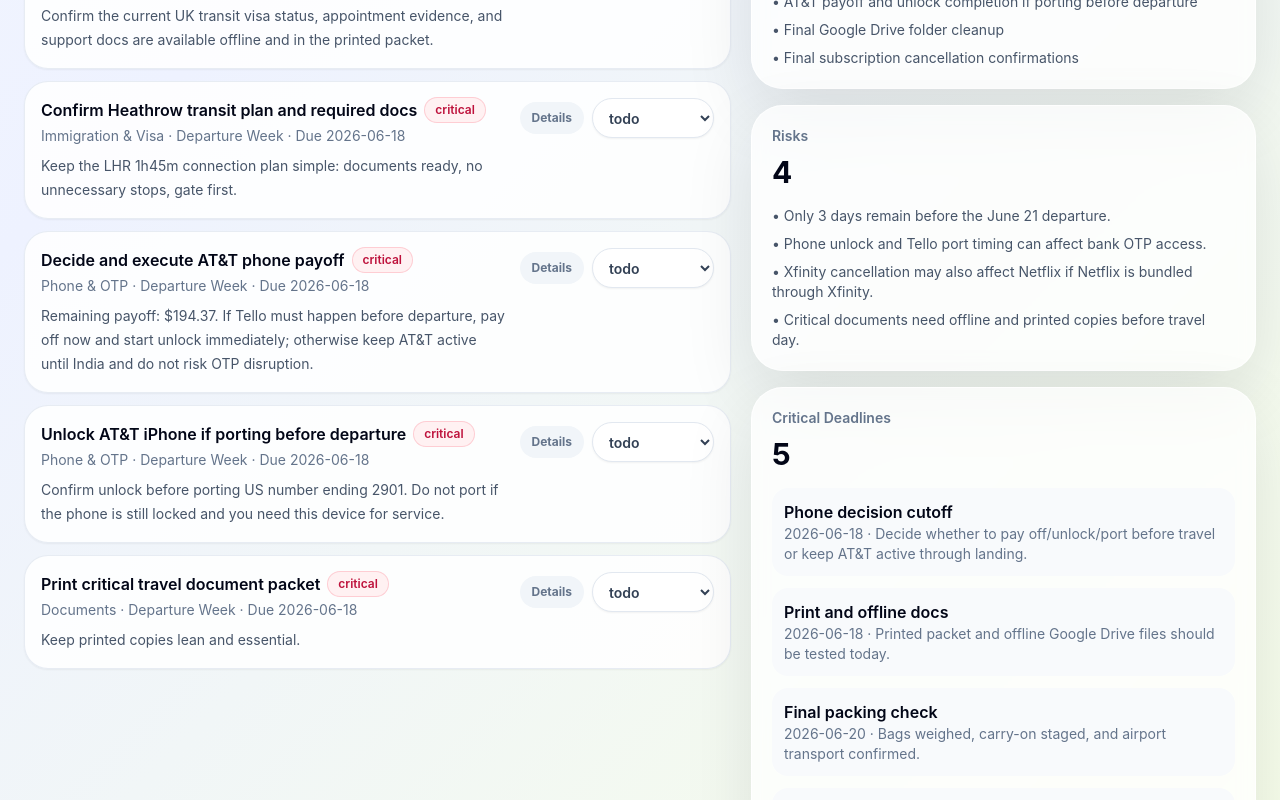
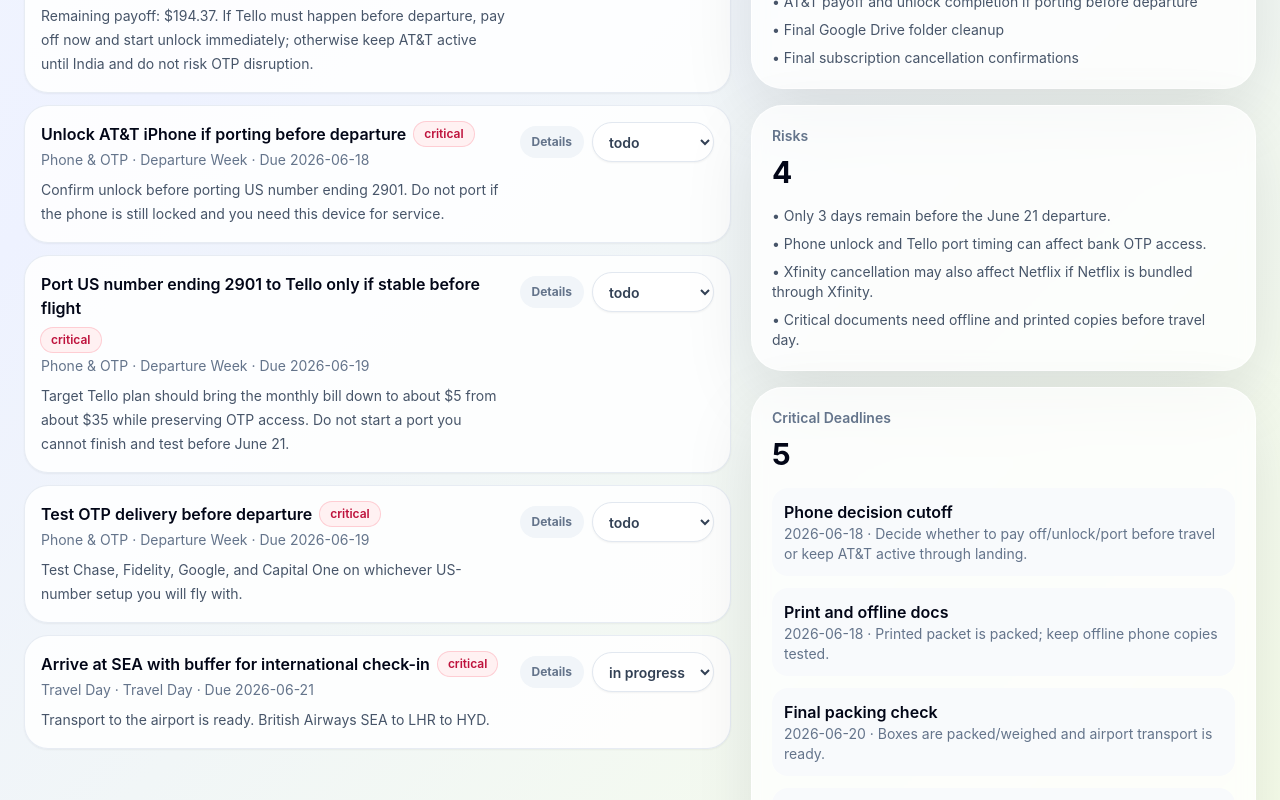
Before and after one commit to SumanthVarma798/india-move-command-center, a React (Vite) app: page / in a window 1280 px wide. Shown: the part 1400-2200 px from the top of the page. Built offline with nearby package versions, Linux system fonts and the light colour scheme.

Commit message:
Mark travel prep items complete

```diff
--- a/src/data/initialData.ts
+++ b/src/data/initialData.ts
@@ -13,7 +13,7 @@
 export const initialData: AppData = {
   meta: {
     lastUpdated: new Date().toISOString(),
-    nextAction: 'Resolve the phone path today: pay off/unlock if you need Tello before departure, then print/offline docs and fund the Chase buffer.',
+    nextAction: 'Travel docs, boxes, and airport transport are ready. Resolve the phone/OTP path and fund the Chase buffer next.',
     risks: [
       'Only 3 days remain before the June 21 departure.',
       'Phone unlock and Tello port timing can affect bank OTP access.',
@@ -23,15 +23,15 @@
     waitingOn: ['AT&T payoff and unlock completion if porting before departure', 'Final Google Drive folder cleanup', 'Final subscription cancellation confirmations'],
     deadlines: [
       { label: 'Phone decision cutoff', date: '2026-06-18', notes: 'Decide whether to pay off/unlock/port before travel or keep AT&T active through landing.' },
-      { label: 'Print and offline docs', date: '2026-06-18', notes: 'Printed packet and offline Google Drive files should be tested today.' },
-      { label: 'Final packing check', date: '2026-06-20', notes: 'Bags weighed, carry-on staged, and airport transport confirmed.' },
+      { label: 'Print and offline docs', date: '2026-06-18', notes: 'Printed packet is packed; keep offline phone copies tested.' },
+      { label: 'Final packing check', date: '2026-06-20', notes: 'Boxes are packed/weighed and airport transport is ready.' },
       { label: 'Departure to India', date: '2026-06-21', notes: 'British Airways SEA to HYD via LHR.' },
       { label: 'Xfinity service end date', date: '2026-07-31', notes: 'Confirm final bill and Netflix bundle impact.' },
     ],
   },
   tasks: [
-    { id: 'bio-packet', title: 'Verify UK transit visa docs are travel-ready', phase: 'Departure Week', status: 'todo', priority: 'critical', dueDate: '2026-06-18', notes: 'Confirm the current UK transit visa status, appointment evidence, and support docs are available offline and in the printed packet.', completionCriteria: ['Latest UK transit visa status or decision evidence is saved in Google Drive.', 'Passport and required supporting documents are easy to find offline.', 'Printed packet contains the required visa/transit evidence.', 'You can open the key confirmation offline on your phone.'] },
-    { id: 'bio-confirm', title: 'Confirm Heathrow transit plan and required docs', phase: 'Departure Week', status: 'todo', priority: 'critical', dueDate: '2026-06-18', notes: 'Keep the LHR 1h45m connection plan simple: documents ready, no unnecessary stops, gate first.', completionCriteria: ['Heathrow connection plan is reviewed.', 'Boarding passes and transit documents are accessible offline.', 'Carry-on document pouch is staged.', 'You know which documents to show if asked during transit/security.'] },
+    { id: 'bio-packet', title: 'Verify UK transit visa docs are travel-ready', phase: 'Departure Week', status: 'done', priority: 'critical', dueDate: '2026-06-18', notes: 'Transit visa application, Indian passport, I-797A, and travel docs are printed, organized, and packed.', completionCriteria: ['Latest UK transit visa status or decision evidence is saved in Google Drive.', 'Passport and required supporting documents are easy to find offline.', 'Printed packet contains the required visa/transit evidence.', 'You can open the key confirmation offline on your phone.'] },
+    { id: 'bio-confirm', title: 'Confirm Heathrow transit plan and required docs', phase: 'Departure Week', status: 'done', priority: 'critical', dueDate: '2026-06-18', notes: 'Required transit/travel documents are organized and packed for the LHR connection.', completionCriteria: ['Heathrow connection plan is reviewed.', 'Boarding passes and transit documents are accessible offline.', 'Carry-on document pouch is staged.', 'You know which documents to show if asked during transit/security.'] },
     { id: 'drive-cleanup', title: 'Finish Google Drive relocation folder cleanup', phase: 'Departure Week', status: 'in progress', priority: 'high', dueDate: '2026-06-18', notes: 'Verify folder names match dashboard categories and mark critical files offline.', completionCriteria: ['All dashboard document categories have matching Google Drive folders.', 'Duplicate or stale relocation files are archived or clearly labeled.', 'Folder names are readable enough for someone helping you to find documents.', 'No sensitive files are copied into this public dashboard repo.'] },
     { id: 'phone-payoff', title: 'Decide and execute AT&T phone payoff', phase: 'Departure Week', status: 'todo', priority: 'critical', dueDate: '2026-06-18', notes: 'Remaining payoff: $194.37. If Tello must happen before departure, pay off now and start unlock immediately; otherwise keep AT&T active until India and do not risk OTP disruption.', completionCriteria: ['Decision is made: port before departure or keep AT&T active through landing.', 'If porting now, AT&T payoff is submitted for the remaining $194.37 balance.', 'Payment confirmation is saved or noted outside this dashboard.', 'Account/device page shows the installment balance as paid or pending payoff.'] },
     { id: 'phone-unlock', title: 'Unlock AT&T iPhone if porting before departure', phase: 'Departure Week', status: 'todo', priority: 'critical', dueDate: '2026-06-18', notes: 'Confirm unlock before porting US number ending 2901. Do not port if the phone is still locked and you need this device for service.', completionCriteria: ['AT&T unlock request is submitted after payoff clears.', 'Unlock approval or completion message is received.', 'iPhone settings show no SIM restrictions, or another carrier/eSIM test confirms unlock.', 'Unlock confirmation is saved in notes or Google Drive.'] },
@@ -41,10 +41,10 @@
     { id: 'xfinity-netflix', title: 'Resolve Netflix tied to Xfinity', phase: 'Departure Week', status: 'todo', priority: 'high', dueDate: '2026-06-18', notes: 'Netflix is tied to Xfinity, so confirm whether it cancels automatically or needs separate action.', completionCriteria: ['Netflix billing path through Xfinity is confirmed.', 'Decision is made: cancel Netflix, migrate billing, or let it end with Xfinity.', 'Any standalone Netflix cancellation or billing change is completed.', 'No unwanted Netflix charge remains after Xfinity end of service.'] },
     { id: 'cancel-prime', title: 'Cancel Amazon Prime membership if not needed', phase: 'Departure Week', status: 'todo', priority: 'normal', dueDate: '2026-06-19', notes: 'Cancel Prime unless there is a specific benefit worth keeping through the move.', completionCriteria: ['Prime renewal date and current benefits are checked.', 'Membership is cancelled or set not to renew.', 'Cancellation confirmation is saved or noted.', 'Any important Subscribe & Save, video, or household dependency is handled.'] },
     { id: 'chase-buffer', title: 'Leave a Chase cash buffer for missed misc payments', phase: 'Departure Week', status: 'todo', priority: 'high', dueDate: '2026-06-18', notes: 'Keep enough money in Chase checking so missed or delayed US misc payments clear without overdraft issues.', completionCriteria: ['A target buffer amount is chosen.', 'Upcoming autopay, subscriptions, utilities, cards, and stray charges are reviewed.', 'Chase checking has the buffer funded before departure.', 'Low-balance or transaction alerts are enabled.'] },
-    { id: 'print-docs', title: 'Print critical travel document packet', phase: 'Departure Week', status: 'todo', priority: 'critical', dueDate: '2026-06-18', notes: 'Keep printed copies lean and essential.', completionCriteria: ['Printed packet includes passport copy/reference, flight itinerary, UK transit visa materials, biometrics/visa confirmations, and key immigration support docs as appropriate.', 'Printed packet is placed in carry-on, not checked luggage.', 'A second minimal backup set is staged separately if useful.', 'Packet is reviewed once for stale or duplicate pages.'] },
+    { id: 'print-docs', title: 'Print critical travel document packet', phase: 'Departure Week', status: 'done', priority: 'critical', dueDate: '2026-06-18', notes: 'Travel docs are printed, organized, and packed: transit visa application, Indian passport, I-797A, and supporting packet.', completionCriteria: ['Printed packet includes passport copy/reference, flight itinerary, UK transit visa materials, biometrics/visa confirmations, and key immigration support docs as appropriate.', 'Printed packet is placed in carry-on, not checked luggage.', 'A second minimal backup set is staged separately if useful.', 'Packet is reviewed once for stale or duplicate pages.'] },
     { id: 'offline-docs', title: 'Download offline copies to phone', phase: 'Departure Week', status: 'todo', priority: 'high', dueDate: '2026-06-18', notes: 'Use Google Drive offline for required folders.', completionCriteria: ['Required Google Drive folders are marked available offline on the phone.', 'Files open while the phone is in airplane mode or without network.', 'Flight itinerary, UK transit visa docs, passport folder, and healthcare essentials are checked.', 'Phone has enough storage and battery strategy for travel day.'] },
-    { id: 'packing-final', title: 'Complete final luggage and carry-on check', phase: 'Departure Week', status: 'todo', priority: 'high', dueDate: '2026-06-20', notes: 'Include chargers, medications, cards, and printed packet.', completionCriteria: ['Carry-on contains passport, wallet/cards, phone, charger, power bank, medications, printed packet, and any must-not-lose items.', 'Checked bags are weighed and within airline limits.', 'Liquids, electronics, and medications are packed for airport screening.', 'Final apartment/home sweep is complete.'] },
-    { id: 'sea-airport', title: 'Arrive at SEA with buffer for international check-in', phase: 'Travel Day', status: 'todo', priority: 'critical', dueDate: '2026-06-21', notes: 'British Airways SEA to LHR to HYD.', completionCriteria: ['Transport to SEA is completed with enough buffer for international check-in.', 'British Airways check-in and bag drop are complete.', 'Passport, boarding passes, UK transit documents, and India arrival docs are accessible.', 'You are through security and at/near the gate with time to spare.'] },
+    { id: 'packing-final', title: 'Complete final luggage and carry-on check', phase: 'Departure Week', status: 'done', priority: 'high', dueDate: '2026-06-20', notes: 'Boxes are packed and weighed. Printed travel document packet is packed.', completionCriteria: ['Carry-on contains passport, wallet/cards, phone, charger, power bank, medications, printed packet, and any must-not-lose items.', 'Checked bags are weighed and within airline limits.', 'Liquids, electronics, and medications are packed for airport screening.', 'Final apartment/home sweep is complete.'] },
+    { id: 'sea-airport', title: 'Arrive at SEA with buffer for international check-in', phase: 'Travel Day', status: 'in progress', priority: 'critical', dueDate: '2026-06-21', notes: 'Transport to the airport is ready. British Airways SEA to LHR to HYD.', completionCriteria: ['Transport to SEA is completed with enough buffer for international check-in.', 'British Airways check-in and bag drop are complete.', 'Passport, boarding passes, UK transit documents, and India arrival docs are accessible.', 'You are through security and at/near the gate with time to spare.'] },
     { id: 'lhr-transit', title: 'Execute Heathrow 1h45m transit plan', phase: 'Heathrow Transit', status: 'todo', priority: 'critical', dueDate: '2026-06-22', notes: 'Move quickly, follow flight connections signage, keep documents accessible.', completionCriteria: ['You follow Flight Connections signage immediately after arrival.', 'Boarding pass and travel documents are ready for any transit/security checks.', 'You avoid nonessential stops until the HYD gate is confirmed.', 'You reach the HYD gate before boarding closes.'] },
     { id: 'indian-sim', title: 'Get Indian SIM and validate OTPs', phase: 'First Week in India', status: 'todo', priority: 'critical', dueDate: '2026-06-28', notes: 'Keep US number active for bank OTP fallback.', completionCriteria: ['Indian SIM or eSIM is active with working data, calls, and SMS.', 'Primary family/local contacts can reach the Indian number.', 'US number remains active for bank OTP fallback.', 'Key OTP flows are tested with both Indian connectivity and US-number fallback where needed.'] },
     { id: 'bank-start', title: 'Start Indian bank account setup', phase: 'First Week in India', status: 'todo', priority: 'high', dueDate: '2026-06-30', notes: 'Bring identity, address, and tax documents as needed.', completionCriteria: ['Chosen bank/account path is selected.', 'Required identity, address, PAN/Aadhaar, and tax documents are gathered.', 'Application or branch visit is started.', 'Next required bank follow-up is known and dated.'] },
@@ -57,11 +57,11 @@
     { id: 'otp-capital-one', provider: 'Capital One', title: 'Verify Venture X login and OTP delivery', status: 'todo', notes: 'Test on WiFi calling and carrier network.' },
   ],
   documents: [
-    { id: 'doc-passport', folder: 'Passport', status: 'review', location: 'Google Drive / Passport', offlineRequired: true, printedRequired: true, notes: 'Store readiness only. No scans in this site.' },
-    { id: 'doc-i797a', folder: 'I-797A', status: 'review', location: 'Google Drive / I-797A', offlineRequired: true, printedRequired: true, notes: 'Verify latest approval notice is easy to find.' },
+    { id: 'doc-passport', folder: 'Passport', status: 'ready', location: 'Google Drive / Passport', offlineRequired: true, printedRequired: true, notes: 'Indian passport is printed/organized where needed and packed. No scans in this site.' },
+    { id: 'doc-i797a', folder: 'I-797A', status: 'ready', location: 'Google Drive / I-797A', offlineRequired: true, printedRequired: true, notes: 'I-797A form is printed, organized, and packed.' },
     { id: 'doc-h1b', folder: 'H1B', status: 'review', location: 'Google Drive / H1B', offlineRequired: true, printedRequired: true, notes: 'Keep visa and employment support docs organized.' },
     { id: 'doc-i94', folder: 'Travel History / I-94', status: 'needs update', location: 'Google Drive / Travel History I-94', offlineRequired: true, printedRequired: false, notes: 'Confirm latest travel history is available.' },
-    { id: 'doc-uk', folder: 'UK Transit Visa', status: 'needs update', location: 'Google Drive / UK Transit Visa', offlineRequired: true, printedRequired: true, notes: 'Submitted; biometrics rescheduled to June 9, 2026.' },
+    { id: 'doc-uk', folder: 'UK Transit Visa', status: 'ready', location: 'Google Drive / UK Transit Visa', offlineRequired: true, printedRequired: true, notes: 'Transit visa application documents are printed, organized, and packed.' },
     { id: 'doc-bio', folder: 'Biometrics', status: 'needs update', location: 'Google Drive / Biometrics', offlineRequired: true, printedRequired: true, notes: 'June 9 appointment confirmation and checklist.' },
     { id: 'doc-flight', folder: 'Flight Itinerary', status: 'ready', location: 'Google Drive / Flight Itinerary', offlineRequired: true, printedRequired: true, notes: 'British Airways SEA to LHR to HYD.' },
     { id: 'doc-chase', folder: 'Chase', status: 'review', location: 'Google Drive / Chase', offlineRequired: false, printedRequired: false, notes: 'Account notes only; no numbers or statements here.' },
```
